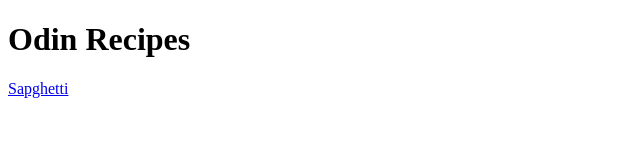
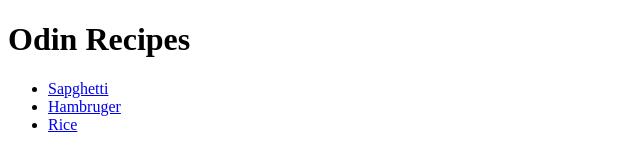
Before and after one commit to Mahmoudijkstra/odin-recipes, a plain HTML site: page index.html in a window 1280 px wide. Shown: the whole page, without its empty margins (0-640 px from the left). Drawn offline with Linux system fonts and the light colour scheme.

Commit message:
Link the recipes on the index page

```diff
--- a/index.html
+++ b/index.html
@@ -6,6 +6,10 @@
     </head>
     <body>
         <h1>Odin Recipes</h1>
-        <a href="./recipes/spaghetti.html">Sapghetti</a>
+        <ul>
+            <li><a href="./recipes/spaghetti.html">Sapghetti</a></li>
+            <li><a href="./recipes/hamburger.html">Hambruger</a></li>
+            <li><a href="./recipes/rice.html">Rice</a></li>
+        </ul>
     </body>
 </html>
```
